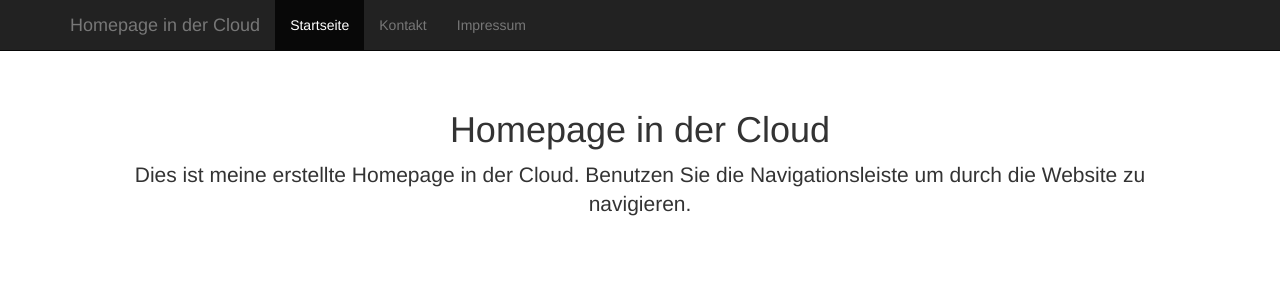
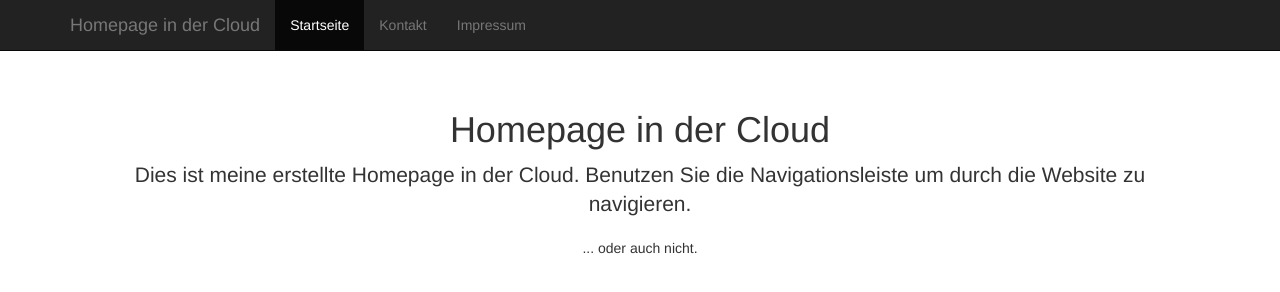
Before and after one commit to alexgretschann/cloudhomepage, a plain HTML site: page index.html in a window 1280 px wide. Drawn offline with Linux system fonts and the light colour scheme.

Commit message:
Neue Zeile für Hauptseite

```diff
--- a/index.html
+++ b/index.html
@@ -55,6 +55,7 @@
       <div class="starter-template">
         <h1>Homepage in der Cloud</h1>
         <p class="lead">Dies ist meine erstellte Homepage in der Cloud. Benutzen Sie die Navigationsleiste um durch die Website zu navigieren.</p>
+        <p>... oder auch nicht.</p>
       </div>
 
     </div><!-- /.container -->
```
